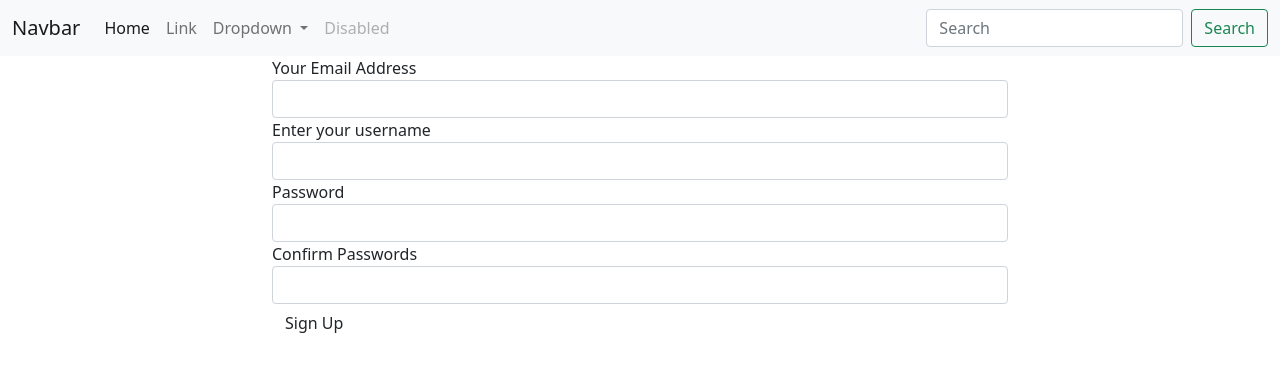
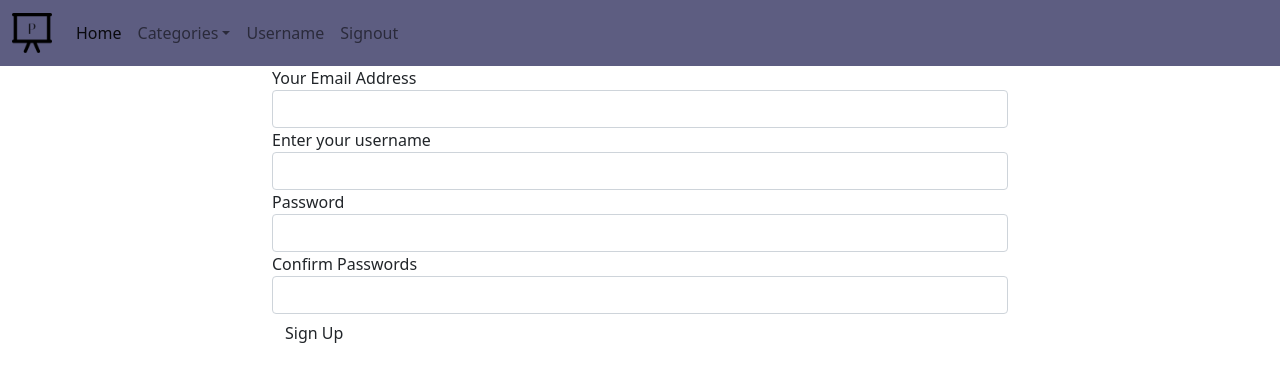
Before and after one commit to Ken-mbira/PITCH_ARENA, a Flask app: page /authentication/register in a window 1280 px wide. Shown: the top 382 px of the page. Run offline with Flask 2, Linux system fonts and the light colour scheme; some libraries are stand-ins or nearby versions.

Commit message:
modify the navbar

```diff
--- a/app/templates/navbar.html
+++ b/app/templates/navbar.html
@@ -1,6 +1,6 @@
-<nav class="navbar navbar-expand-lg navbar-light bg-light">
+<nav class="navbar navbar-expand-lg navbar-light" style="background-color: #5D5D81;">
     <div class="container-fluid">
-        <a class="navbar-brand" href="#">Navbar</a>
+        <a class="navbar-brand" href="#"><img src="{{ url_for('static',filename='Logo.png')}}" width="40px"></a>
         <button class="navbar-toggler" type="button" data-bs-toggle="collapse" data-bs-target="#navbarSupportedContent" aria-controls="navbarSupportedContent" aria-expanded="false" aria-label="Toggle navigation">
         <span class="navbar-toggler-icon"></span>
       </button>
@@ -9,30 +9,22 @@
                 <li class="nav-item">
                     <a class="nav-link active" aria-current="page" href="#">Home</a>
                 </li>
-                <li class="nav-item">
-                    <a class="nav-link" href="#">Link</a>
-                </li>
                 <li class="nav-item dropdown">
-                    <a class="nav-link dropdown-toggle" href="#" id="navbarDropdown" role="button" data-bs-toggle="dropdown" aria-expanded="false">
-              Dropdown
-            </a>
+                    <a class="nav-link dropdown-toggle" href="#" id="navbarDropdown" role="button" data-bs-toggle="dropdown" aria-expanded="false">Categories</a>
                     <ul class="dropdown-menu" aria-labelledby="navbarDropdown">
-                        <li><a class="dropdown-item" href="#">Action</a></li>
-                        <li><a class="dropdown-item" href="#">Another action</a></li>
-                        <li>
-                            <hr class="dropdown-divider">
-                        </li>
-                        <li><a class="dropdown-item" href="#">Something else here</a></li>
+                        <li><a class="dropdown-item" href="#">Interview pitch</a></li>
+                        <li><a class="dropdown-item" href="#">Promotion pitch</a></li>
+                        <li><a class="dropdown-item" href="#">Pickup lines</a></li>
+                        <li><a class="dropdown-item" href="#">Comedy lines</a></li>
                     </ul>
                 </li>
                 <li class="nav-item">
-                    <a class="nav-link disabled" href="#" tabindex="-1" aria-disabled="true">Disabled</a>
+                    <a class="nav-link" href="#">Username</a>
+                </li>
+                <li class="nav-item">
+                    <a class="nav-link" href="#">Signout</a>
                 </li>
             </ul>
-            <form class="d-flex">
-                <input class="form-control me-2" type="search" placeholder="Search" aria-label="Search">
-                <button class="btn btn-outline-success" type="submit">Search</button>
-            </form>
         </div>
     </div>
 </nav>
```
Also changed, not shown: app/static/Logo.png (added).
